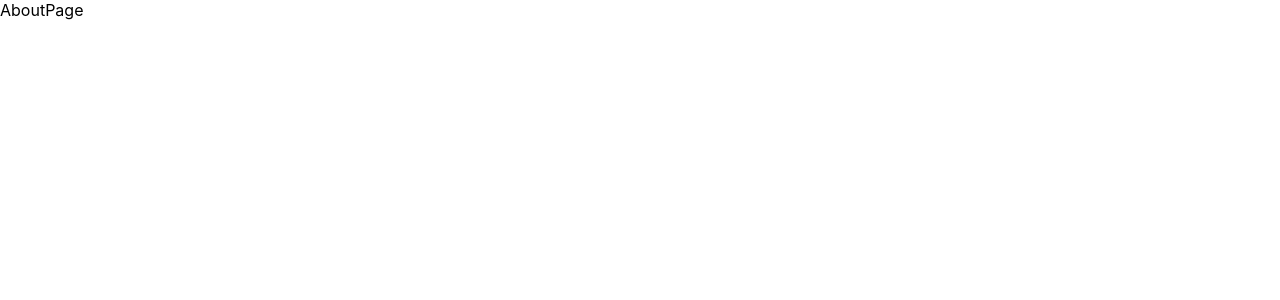
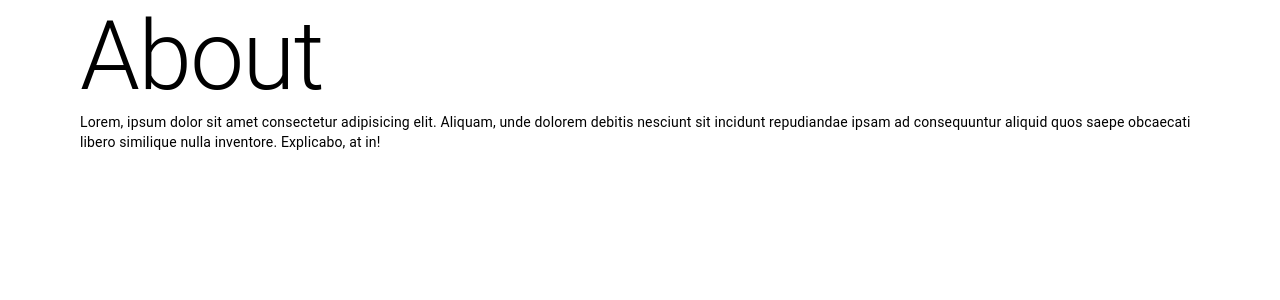
Before and after one commit to serdeliverance/sd3v, a Next.js app: page /about in a window 1280 px wide. Shown: the top 300 px of the page. Built offline with nearby package versions, Linux system fonts and the light colour scheme.

Commit message:
organizing pages
Signed-off-by: Sergio Cano <canosergio90@gmail.com>

```diff
--- a/package.json
+++ b/package.json
@@ -12,6 +12,7 @@
     "@emotion/react": "^11.10.5",
     "@emotion/styled": "^11.10.5",
     "@fontsource/roboto": "^4.5.8",
+    "@mui/icons-material": "^5.10.9",
     "@mui/material": "^5.10.13",
     "next": "12.3.1",
     "react": "18.2.0",
--- a/pages/about/index.tsx
+++ b/pages/about/index.tsx
@@ -1,8 +1,19 @@
+import { Box, Typography } from '@mui/material'
 import React from 'react'
 
 const AboutPage = () => {
   return (
-    <div>AboutPage</div>
+    <Box display="flex" flexDirection="column" paddingX={10}>
+      <Typography variant="h1" component="h1">
+        About
+      </Typography>
+      <Typography variant="body2" component="p">
+        Lorem, ipsum dolor sit amet consectetur adipisicing elit. Aliquam, unde
+        dolorem debitis nesciunt sit incidunt repudiandae ipsam ad consequuntur
+        aliquid quos saepe obcaecati libero similique nulla inventore.
+        Explicabo, at in!
+      </Typography>
+    </Box>
   )
 }
 
```
Also changed, not shown: pages/blog/index.tsx (+16 -2 lines), 1 other file (tests, documents, lock files or other folders).
